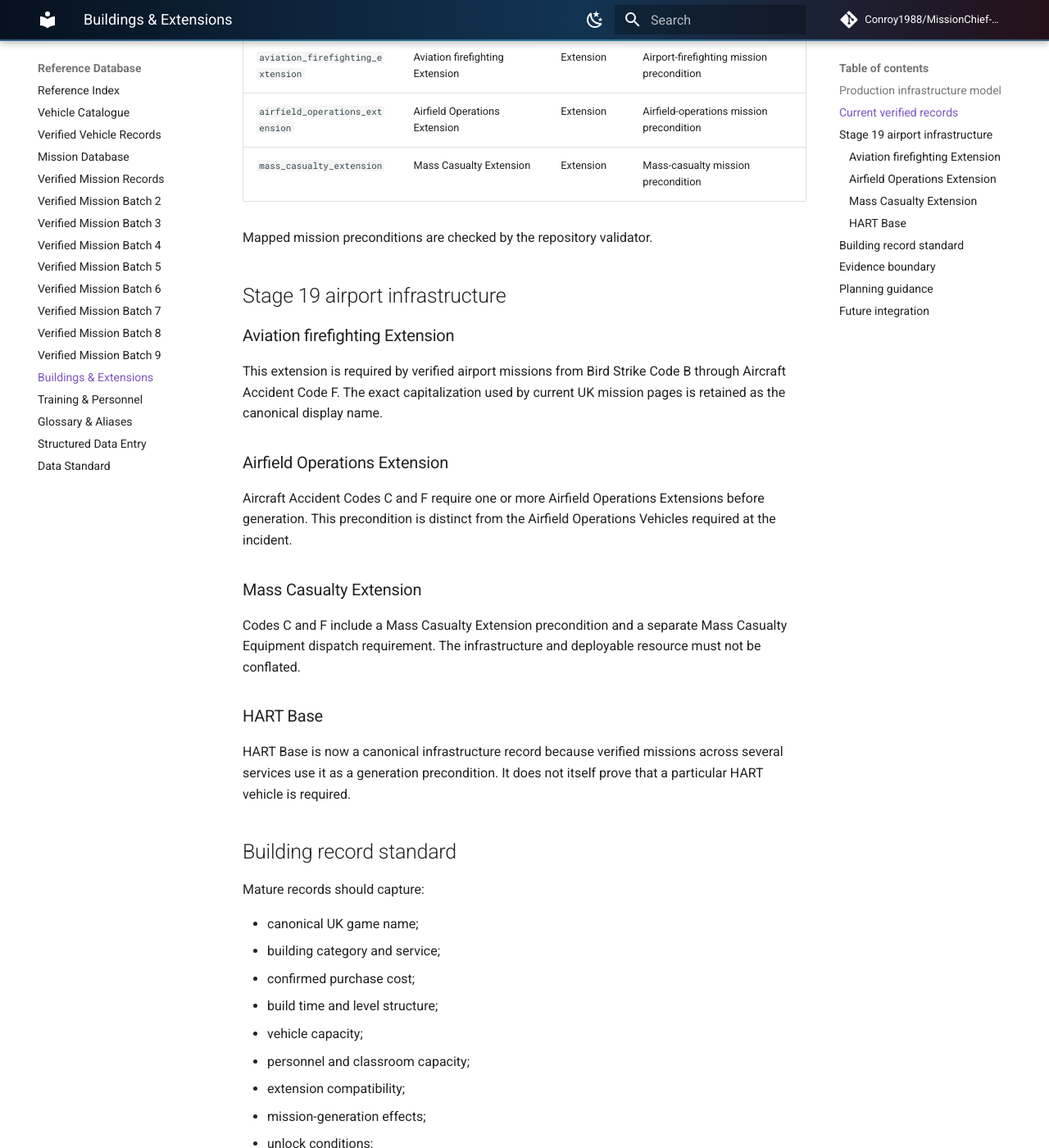
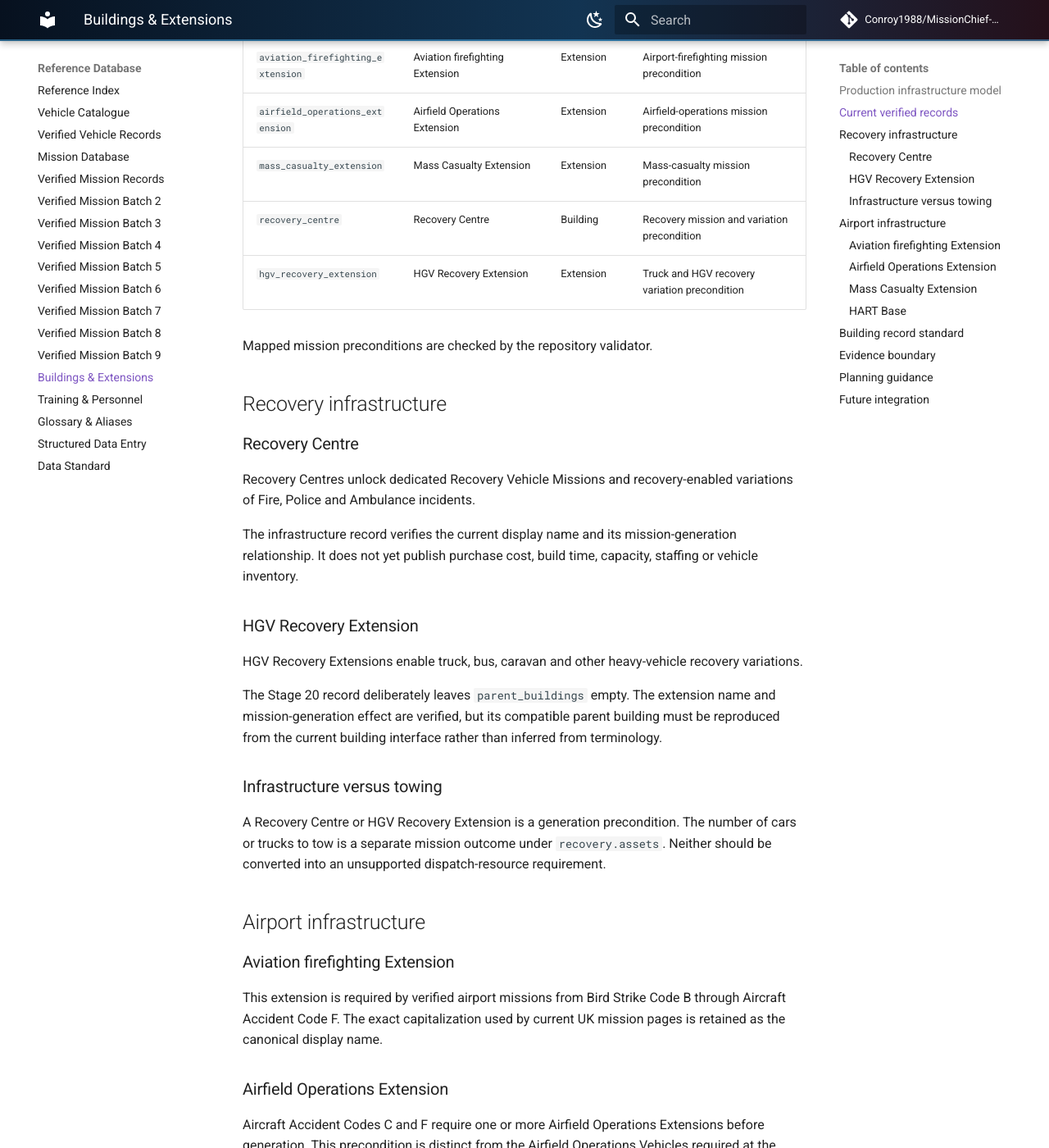
Before and after one commit to Conroy1988/MissionChief-UK, an MkDocs documentation site: the page built from docs/reference/buildings-and-extensions.md, in a window 1280 px wide and 1400 px high, scrolled down 1001 px. Shown: the whole window at 82% size. Built offline with MkDocs 1.6.1 and Material for MkDocs 9.7.7, drawn with Linux system fonts in a browser that asks for light colours; comment, search, counter and statistics services are not loaded; some of the changed text lies outside the part shown.

Commit message:
Document Recovery infrastructure records

```diff
--- a/docs/reference/buildings-and-extensions.md
+++ b/docs/reference/buildings-and-extensions.md
@@ -30,10 +30,30 @@ Each record identifies:
 | `aviation_firefighting_extension` | Aviation firefighting Extension | Extension | Airport-firefighting mission precondition |
 | `airfield_operations_extension` | Airfield Operations Extension | Extension | Airfield-operations mission precondition |
 | `mass_casualty_extension` | Mass Casualty Extension | Extension | Mass-casualty mission precondition |
+| `recovery_centre` | Recovery Centre | Building | Recovery mission and variation precondition |
+| `hgv_recovery_extension` | HGV Recovery Extension | Extension | Truck and HGV recovery variation precondition |
 
 Mapped mission preconditions are checked by the repository validator.
 
-## Stage 19 airport infrastructure
+## Recovery infrastructure
+
+### Recovery Centre
+
+Recovery Centres unlock dedicated Recovery Vehicle Missions and recovery-enabled variations of Fire, Police and Ambulance incidents.
+
+The infrastructure record verifies the current display name and its mission-generation relationship. It does not yet publish purchase cost, build time, capacity, staffing or vehicle inventory.
+
+### HGV Recovery Extension
+
+HGV Recovery Extensions enable truck, bus, caravan and other heavy-vehicle recovery variations.
+
+The Stage 20 record deliberately leaves `parent_buildings` empty. The extension name and mission-generation effect are verified, but its compatible parent building must be reproduced from the current building interface rather than inferred from terminology.
+
+### Infrastructure versus towing
+
+A Recovery Centre or HGV Recovery Extension is a generation precondition. The number of cars or trucks to tow is a separate mission outcome under `recovery.assets`. Neither should be converted into an unsupported dispatch-resource requirement.
+
+## Airport infrastructure
 
 ### Aviation firefighting Extension
 
@@ -49,7 +69,7 @@ Codes C and F include a Mass Casualty Extension precondition and a separate Mass
 
 ### HART Base
 
-HART Base is now a canonical infrastructure record because verified missions across several services use it as a generation precondition. It does not itself prove that a particular HART vehicle is required.
+HART Base is a canonical infrastructure record because verified missions across several services use it as a generation precondition. It does not itself prove that a particular HART vehicle is required.
 
 ## Building record standard
 
```
